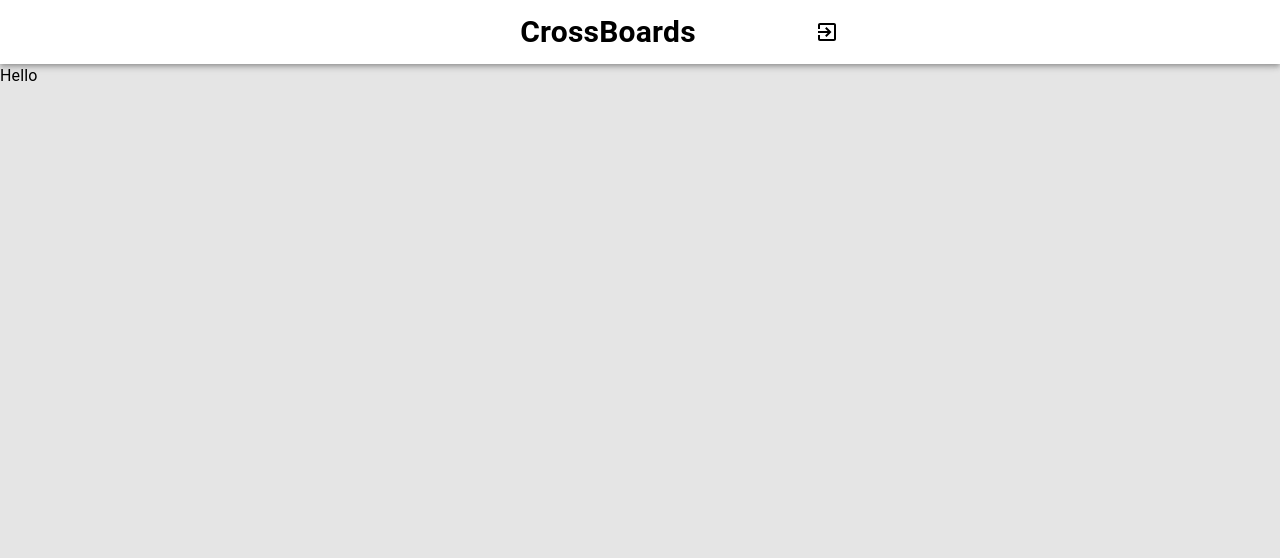
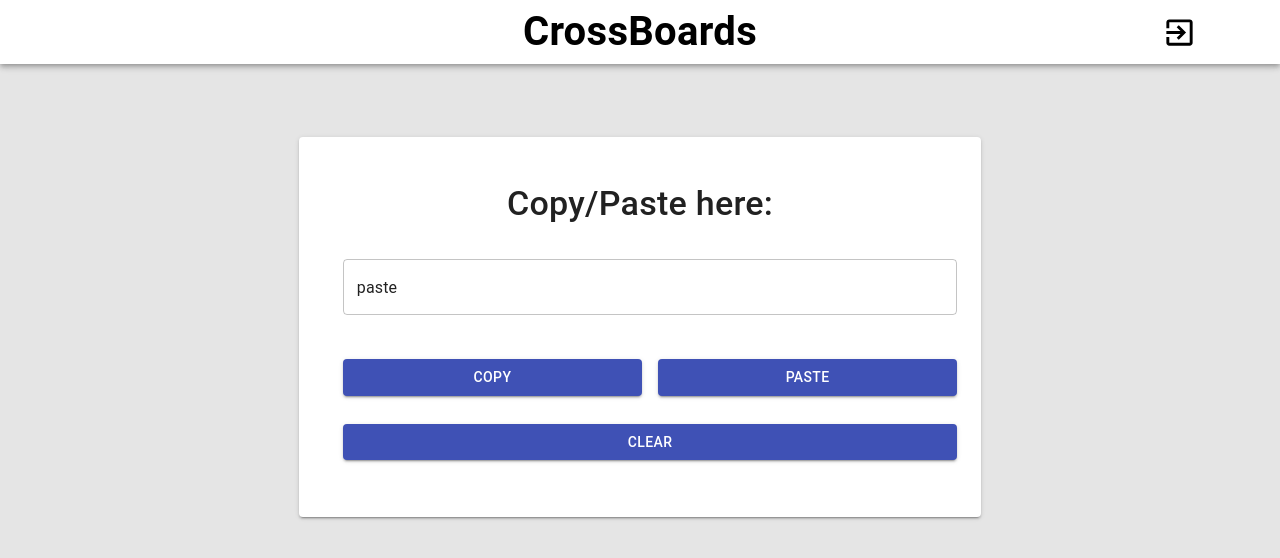
Before and after one commit to knmn2000/CrossBoards-web, a React (Create React App) app: page / in a window 1280 px wide. Shown: the top 558 px of the page. Built offline with nearby package versions, Linux system fonts and the light colour scheme.

Commit message:
add paste box

```diff
--- a/src/App.js
+++ b/src/App.js
@@ -1,40 +1,49 @@
 import './App.css';
 import {
   Grid,
-  AppBar,
-  Toolbar,
+  TextField,
+  Paper,
   Typography,
+  makeStyles,
   Button,
-  IconButton,
-  makeStyles,
 } from '@material-ui/core';
-import MenuIcon from '@material-ui/icons/Menu';
-import ExitToAppIcon from '@material-ui/icons/ExitToApp';
+import { Navbar } from './components/Navbar';
 const useStyles = makeStyles((theme) => ({
   root: {
     flex: 1,
+    display: 'flex',
+    flexDirection: 'column',
     flexGrow: 1,
+    justifyContent: 'center',
   },
-  menuButton: {
-    marginRight: theme.spacing(2),
+  container: {
+    flex: 1,
+    display: 'flex',
   },
-  title: {
-    flexGrow: 1,
-    color: 'black',
+  headerText: {
+    fontWeight: 500,
     textAlign: 'center',
-    fontSize: 30,
-    fontWeight: 'bold',
   },
-  nav: {
-    backgroundColor: 'white',
+  centerGrid: {
+    display: 'block',
+    verticalAlign: 'middle',
+    height: '50%',
   },
-  authButton: {
-    fontSize: 30,
-    flexGrow: 1,
-    color: 'black',
+
+  paper: {
+    margin: '10% 10% 10% 10%',
     textAlign: 'center',
-    fontWeight: 'bold',
-    textAlignLast: 'end',
+  },
+  paperContent: {
+    padding: '5%',
+  },
+  button: {
+    width: '100%',
+    margin: '10px',
+  },
+  textField: {
+    width: '100%',
+    margin: '10px',
   },
 }));
 function App() {
@@ -42,31 +51,72 @@ function App() {
 
   return (
     <div className={classes.root}>
-      <Grid>
-        <AppBar position='static'>
-          <Toolbar className={classes.nav}>
-            <Grid container justifyContent='center'>
+      <>
+        <Navbar />
+        <Grid container direction='row'>
           <Grid item xs />
+          <Grid item xs={8}>
+            <Paper className={classes.paper} elevation={2}>
+              <Grid
+                container
+                direction='column'
+                alignContent='center'
+                spacing={3}
+                className={classes.paperContent}
+              >
                 <Grid item xs>
-                <Typography variant='h6' className={classes.title}>
-                  CrossBoards
+                  <Typography variant='h4' className={classes.headerText}>
+                    Copy/Paste here:{' '}
                   </Typography>
                 </Grid>
                 <Grid item xs>
-                <IconButton className={classes.authButton}>
-                  <ExitToAppIcon />
-                </IconButton>
+                  <TextField
+                    id='outlined-multiline-flexible'
+                    multiline
+                    maxRows={4}
+                    value='paste'
+                    onChange={() => {}}
+                    variant='outlined'
+                    className={classes.textField}
+                  />
+                </Grid>
+                <Grid container direction='column' item spacing={1}>
+                  <Grid container item direction='row' spacing={2}>
+                    <Grid item xs>
+                      <Button
+                        variant='contained'
+                        color='primary'
+                        className={classes.button}
+                      >
+                        Copy
+                      </Button>
+                    </Grid>
+                    <Grid item xs>
+                      <Button
+                        variant='contained'
+                        color='primary'
+                        className={classes.button}
+                      >
+                        Paste
+                      </Button>
                     </Grid>
                   </Grid>
-            <Button color='inherit'>Login</Button>
-          </Toolbar>
-        </AppBar>
-        <Grid container style={{ flex: 1 }}>
                   <Grid item>
-            <Typography>Hello</Typography>
+                    <Button
+                      variant='contained'
+                      color='primary'
+                      className={classes.button}
+                    >
+                      Clear
+                    </Button>
                   </Grid>
                 </Grid>
               </Grid>
+            </Paper>
+          </Grid>
+          <Grid item xs />
+        </Grid>
+      </>
     </div>
   );
 }
--- /dev/null
+++ b/src/components/Navbar.js
@@ -0,0 +1,62 @@
+import React from 'react';
+import {
+  Grid,
+  AppBar,
+  Toolbar,
+  Typography,
+  Button,
+  IconButton,
+  makeStyles,
+} from '@material-ui/core';
+import MenuIcon from '@material-ui/icons/Menu';
+import ExitToAppIcon from '@material-ui/icons/ExitToApp';
+const useStyles = makeStyles((theme) => ({
+  root: {
+    flex: 1,
+    flexGrow: 1,
+  },
+  menuButton: {
+    marginRight: theme.spacing(2),
+  },
+  title: {
+    flexGrow: 1,
+    color: 'black',
+    textAlign: 'center',
+    fontSize: 40,
+    fontWeight: 'bold',
+  },
+  nav: {
+    backgroundColor: 'white',
+  },
+  authButtonContainer: {
+    alignSelf: 'center',
+    textAlign: 'center',
+  },
+  authButton: {
+    color: 'black',
+    fontSize: 35,
+  },
+}));
+
+export const Navbar = () => {
+  const classes = useStyles();
+  return (
+    <AppBar position='static'>
+      <Toolbar className={classes.nav}>
+        <Grid container justifyContent='center'>
+          <Grid item xs />
+          <Grid item xs={9}>
+            <Typography variant='h6' className={classes.title}>
+              CrossBoards
+            </Typography>
+          </Grid>
+          <Grid item xs className={classes.authButtonContainer}>
+            <IconButton size='small'>
+              <ExitToAppIcon className={classes.authButton} />
+            </IconButton>
+          </Grid>
+        </Grid>
+      </Toolbar>
+    </AppBar>
+  );
+};
```
Also changed, not shown: src/components/PasteBox.js (added). Lines whose indentation alone changed are shown as unchanged.
